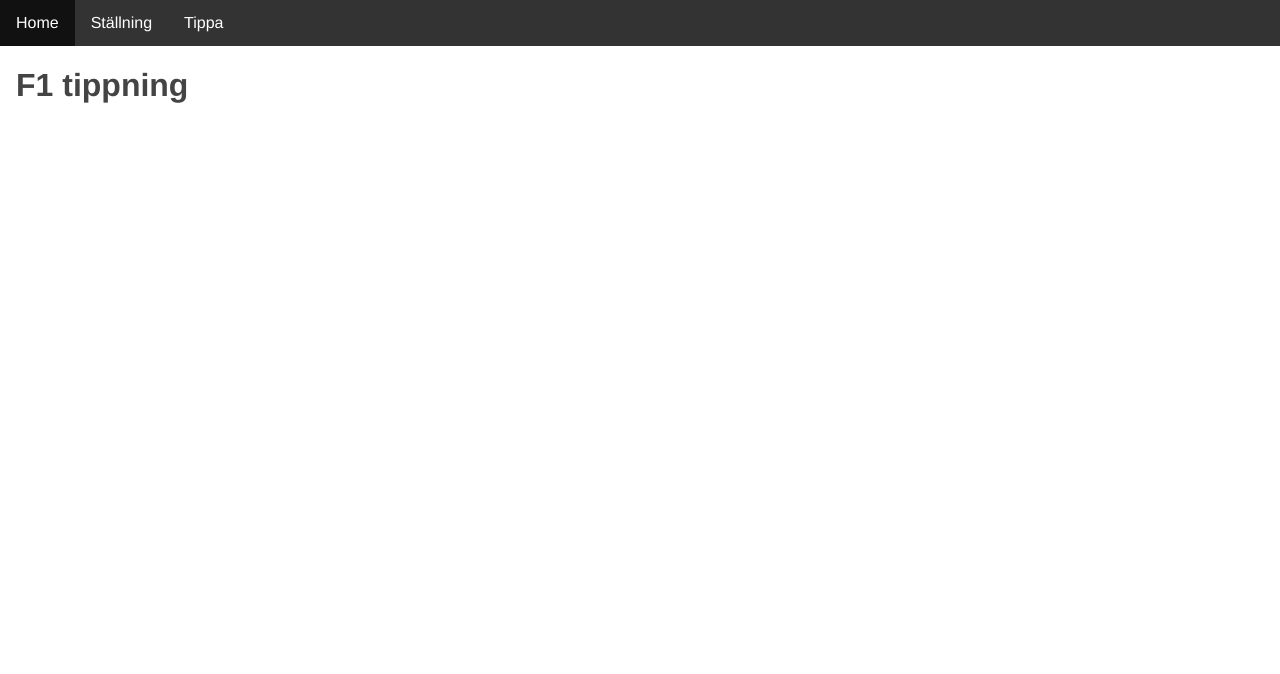
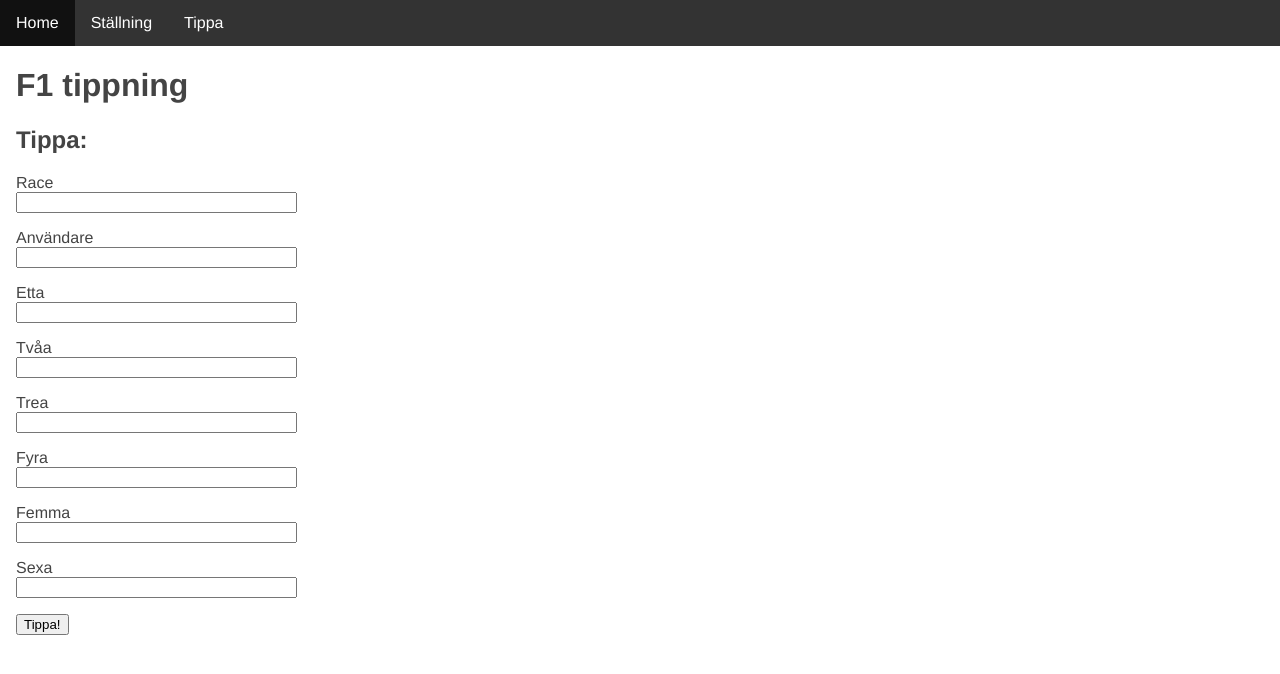
Before and after one commit to Regnells/f1-predictions, a Flask app: page /tip in a window 1280 px wide. Shown: the top 674 px of the page. Run offline with Flask 3, Linux system fonts and the light colour scheme.

Commit message:
added guess functionality as well as making better mongo queries

```diff
--- a/predictions/app/__init__.py
+++ b/predictions/app/__init__.py
@@ -1,5 +1,7 @@
 from flask import Flask
+from app.config import Config
 
 app = Flask(__name__)
+app.config.from_object(Config)
 
 from app import routes
--- /dev/null
+++ b/predictions/app/config.py
@@ -0,0 +1,4 @@
+import os
+
+class Config(object):
+    SECRET_KEY = os.environ.get('SECRET_KEY') or 'you-will-never-guess'
--- /dev/null
+++ b/predictions/app/forms.py
@@ -0,0 +1,14 @@
+from flask_wtf import FlaskForm
+from wtforms import StringField, SubmitField
+from wtforms.validators import DataRequired
+
+class guessForm(FlaskForm):
+    user = StringField('Användare', validators=[DataRequired()])
+    race = StringField('Race', validators=[DataRequired()])
+    first = StringField('Etta', validators=[DataRequired()])
+    second = StringField('Tvåa', validators=[DataRequired()])
+    third = StringField('Trea', validators=[DataRequired()])
+    fourth = StringField('Fyra', validators=[DataRequired()])
+    fifth = StringField('Femma', validators=[DataRequired()])
+    sixth = StringField('Sexa', validators=[DataRequired()])
+    submit = SubmitField('Tippa!')
--- a/predictions/app/mongo/MongoData.py
+++ b/predictions/app/mongo/MongoData.py
@@ -1,16 +1,21 @@
 import pymongo
-from app.mongo import config
+from app.mongo import mongoconfig
 
 class MongoData:
     def __init__(self):
         # create client instance
-        self.client = pymongo.MongoClient("192.168.10.36", 27017, username=config.username, password=config.password, authSource=config.authSource)
+        self.client = pymongo.MongoClient("192.168.10.36", 27017, username=mongoconfig.username, password=mongoconfig.password, authSource=mongoconfig.authSource)
         # create database instance
         db = self.client.f1
 
         # set up class variables
-        self.races = db.userGuess
+        self.userGuess = db.userGuess
         self.users = db.users
+        self.races = ["bahrain", "saudi", "australia", "azerbaijansprint", "azerbaijan",
+                      "miami", "monaco", "spain", "canada", "austriasprint", "austria",
+                      "england", "hungary", "belgiumsprint", "belgium", "netherlands",
+                      "italy", "singapore", "japan", "qatar", "qatarsprint", "usa", "usasprint",
+                      "mexico"]
 
     def close(self):
         self.client.close()
@@ -18,24 +23,23 @@ class MongoData:
     # Get winners from race, returns list of winners.
     def top_six(self, race):
         race = race.lower()
-        query = self.races.find_one({"_id": race.lower()}, {"_id": 0})
+        query = self.userGuess.find_one({"_id": race.lower()}, {"_id": 0})
         result_list = [value for key, value in query['result'].items()]
         return result_list
 
-    def user_guess(self, race, user):
+    def get_user_guess(self, race, user):
         race = race.lower()
         user = user.lower()
-        query = self.races.find_one({"_id": race}, {"_id": 0})
+        query = self.userGuess.find_one({"_id": race}, {"_id": 0})
         result_list = [value for key, value in query[user].items()]
         return result_list
 
     def calculate_points(self, user):
-        races = ["bahrain", "saudi", "australia", "azerbaijansprint", "azerbaijan", "miami", "monaco", "spain", "canada", "austriasprint", "austria", "england", "hungary", "belgiumsprint", "belgium", "netherlands", "italy", "singapore", "japan"]
         user = user.lower()
         points = 0
-        for race in races:
+        for race in self.races:
             actual_result = self.top_six(race)
-            user_prediction = self.user_guess(race, user)
+            user_prediction = self.get_user_guess(race, user)
             for i in range(0, len(user_prediction)):
                 if user_prediction[i] == actual_result[i]:
                     points += 2
@@ -45,12 +49,36 @@ class MongoData:
                     None
         self.users.update_one({"_id": user}, {"$set": {"points": points}})
 
-    def users_total_points(self):
+    def user_points(self):
         points = self.users.find({})
         return points
+
+    def add_result(self, race, first, second, third, fourth, fifth, sitxth):
+        race = race.lower()
+        self.userGuess.insert_one({"_id": race.lower(),
+                                   "result": {"first": first.lower(),
+                                              "second": second.lower(),
+                                              "third": third.lower(),
+                                              "fourth": fourth.lower(),
+                                              "fifth": fifth.lower(),
+                                              "sixth": sitxth.lower()}})
+
+    def add_user_guess(self, race, user, first, second, third, fourth, fifth, sitxth ):
+        race = race.lower()
+        self.userGuess.update_one(
+            {"_id": race.lower()},
+            {"$set": {user: {"first": first.lower(),
+                             "second": second.lower(),
+                             "third": third.lower(),
+                             "fourth": fourth.lower(),
+                             "fifth": fifth.lower(),
+                             "sixth": sitxth.lower()} } },
+            upsert=True
+        )
 
 # test
 if __name__ == "__main__":
     # Get winner of race "race" from collection "userGuess"
     mongo = MongoData()
-    mongo.calculate_points("jesper")
+    mongo.add_user_guess("brazil", "martin", "sainz", "leclerc", "russel", "hamilton", "verstappen", "norris")
+    mongo.close()
--- a/predictions/app/routes.py
+++ b/predictions/app/routes.py
@@ -1,5 +1,6 @@
 from app import app
 from app.mongo.MongoData import MongoData
+from app.forms import guessForm
 from flask import render_template, url_for
 
 
@@ -8,13 +9,19 @@ from flask import render_template, url_for
 def index():
     return render_template('index.html', title='Home')
 
-@app.route('/standings')
+@app.route('/standings', methods=['GET'])
 def standings():
     mongo = MongoData()
-    standings = mongo.users_total_points().sort("totalPoints", -1)
+    standings = mongo.user_points().sort("totalPoints", -1)
     #mongo.close()
     return render_template('standings.html', title='Standings', standings=standings)
 
-@app.route('/tip')
+@app.route('/tip', methods=['GET', 'POST'])
 def tip():
-    return render_template('tip.html', title='Tip')
+    mongo = MongoData()
+    form = guessForm()
+
+    if form.validate_on_submit():
+        mongo.add_user_guess(form.race.data, form.user.data, form.first.data, form.second.data, form.third.data, form.fourth.data, form.fifth.data, form.sixth.data)
+
+    return render_template('tip.html', title='Tip', form=form)
--- a/predictions/app/templates/tip.html
+++ b/predictions/app/templates/tip.html
@@ -1,8 +1,70 @@
 {% extends "base.html" %}
-{% block title %}
+{% block second %}
     Rasmus silly website
 {% endblock %}
 
 {% block content %}
 <h1>F1 tippning</h1>
+<h2>Tippa:</h2>
+<form action="{{ url_for('tip') }}" method="post">
+    {{ form.hidden_tag() }}
+        <!--Selectfield race-->
+        <p>
+            {{ form.race.label }}<br>
+            {{ form.race(size=32) }}
+            {% for error in form.race.errors %}
+                <span style="color: red;">[{{ error }}]</span>
+            {% endfor %}
+        <p>
+            {{ form.user.label }}<br>
+            {{ form.user(size=32) }}
+            {% for error in form.user.errors %}
+                <span style="color: red;">[{{ error }}]</span>
+            {% endfor %}
+        </p>
+        <p>
+            {{ form.first.label }}<br>
+            {{ form.first(size=32) }}
+            {% for error in form.first.errors %}
+                <span style="color: red;">[{{ error }}]</span>
+            {% endfor %}
+        </p>
+        <p>
+            {{ form.second.label }}<br>
+            {{ form.second(size=32) }}
+            {% for error in form.second.errors %}
+                <span style="color: red;">[{{ error }}]</span>
+            {% endfor %}
+        </p>
+        <p>
+            {{ form.third.label }}<br>
+            {{ form.third(size=32) }}
+            {% for error in form.third.errors %}
+                <span style="color: red;">[{{ error }}]</span>
+            {% endfor %}
+        </p>
+        <p>
+            {{ form.fourth.label }}<br>
+            {{ form.fourth(size=32) }}
+            {% for error in form.fourth.errors %}
+                <span style="color: red;">[{{ error }}]</span>
+            {% endfor %}
+        </p>
+        <p>
+            {{ form.fifth.label }}<br>
+            {{ form.fifth(size=32) }}
+            {% for error in form.fifth.errors %}
+                <span style="color: red;">[{{ error }}]</span>
+            {% endfor %}
+        </p>
+        <p>
+            {{ form.sixth.label }}<br>
+            {{ form.sixth(size=32) }}
+            {% for error in form.sixth.errors %}
+                <span style="color: red;">[{{ error }}]</span>
+            {% endfor %}
+        </p>
+        <p>{{ form.submit() }}</p>
+    </form>
+
 {% endblock %}
```
